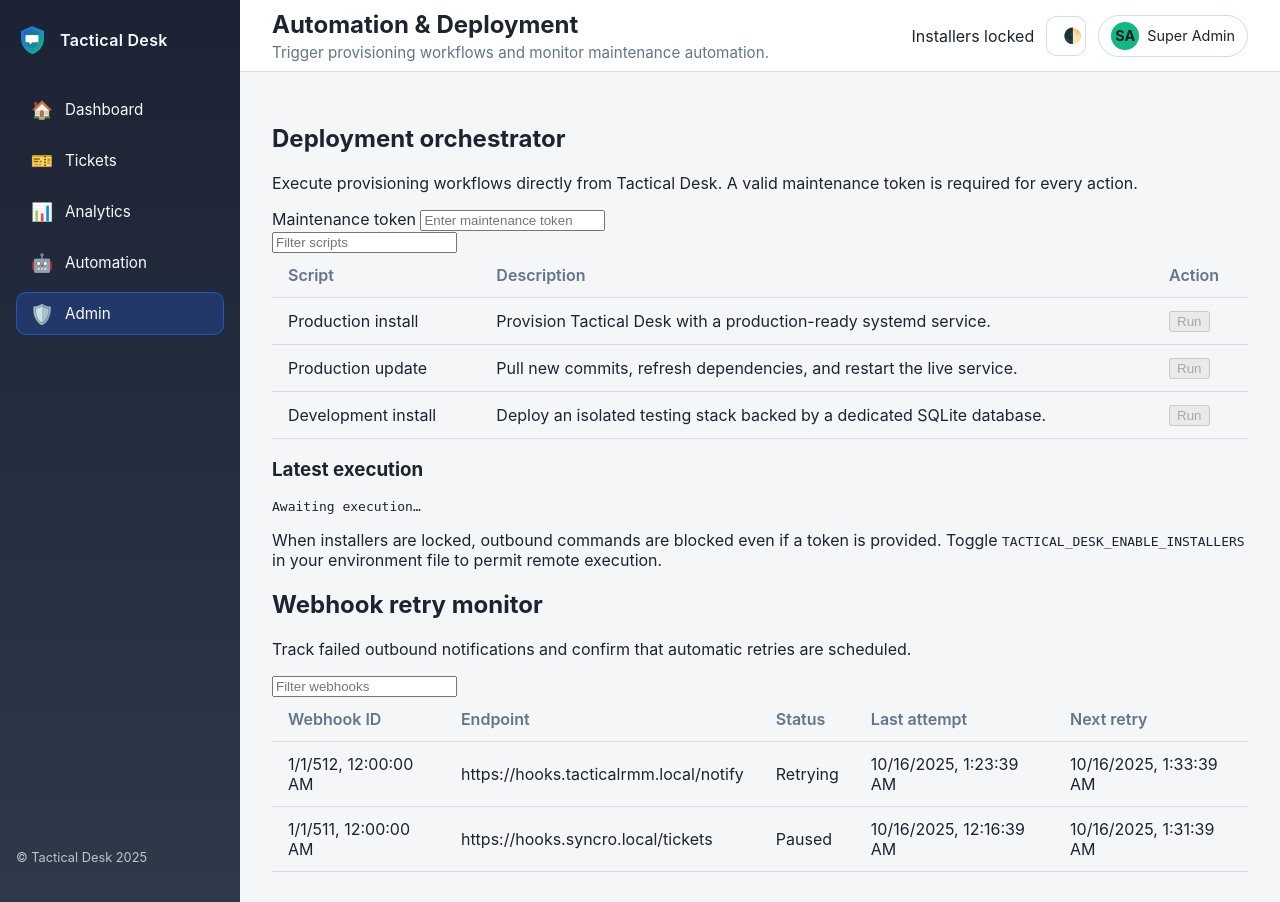
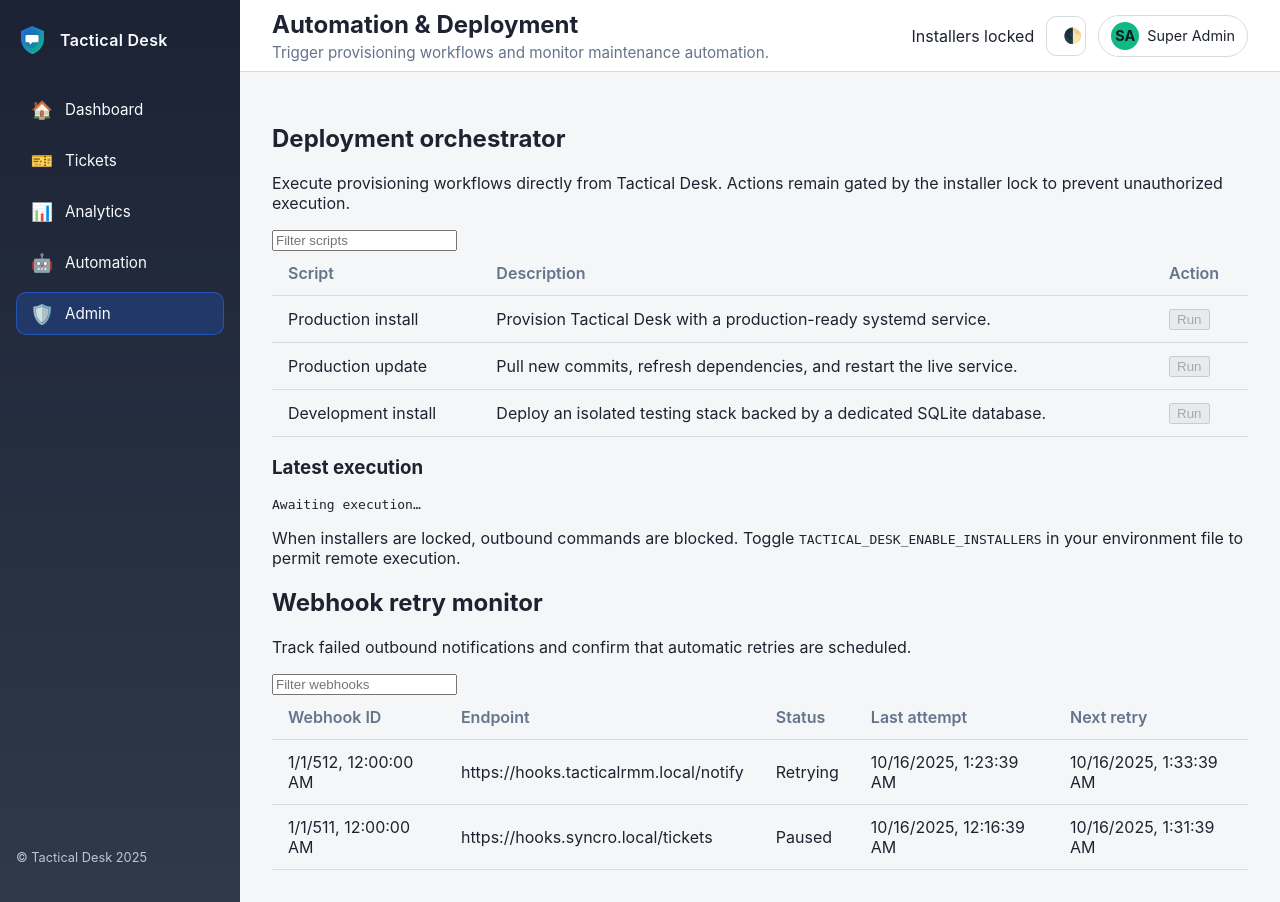
Before and after one commit to bradhawkins85/tacticaldesk, a FastAPI app: page /admin/maintenance in a window 1280 px wide. Run offline with FastAPI, Linux system fonts and the light colour scheme.

Commit message:
Remove maintenance token requirement

```diff
--- a/app/core/config.py
+++ b/app/core/config.py
@@ -36,11 +36,6 @@ class Settings(BaseSettings):
         env="TACTICAL_DESK_MYSQL_DATABASE",
     )
     secret_key: str = Field(default="change-me", description="Secret key for signing tokens")
-    maintenance_token: str = Field(
-        default="",
-        description="Token required to trigger maintenance operations",
-        env="TACTICAL_DESK_MAINTENANCE_TOKEN",
-    )
     enable_installers: bool = Field(
         default=False,
         description="Allow executing provisioning scripts from the API",
--- a/app/web/static/css/app.css
+++ b/app/web/static/css/app.css
@@ -1066,27 +1066,6 @@ body {
     gap: 1rem;
 }
 
-.token-field {
-    display: flex;
-    flex-direction: column;
-    gap: 0.35rem;
-    min-width: 220px;
-}
-
-.token-field input {
-    padding: 0.6rem 0.75rem;
-    border: 1px solid rgba(108, 117, 125, 0.35);
-    border-radius: 0.75rem;
-    background-color: rgba(255, 255, 255, 0.05);
-    color: inherit;
-}
-
-.token-field input:focus {
-    outline: none;
-    border-color: var(--color-primary, #4c6ef5);
-    box-shadow: 0 0 0 3px rgba(76, 110, 245, 0.2);
-}
-
 .log-console {
     margin-top: 1.5rem;
     background: rgba(108, 117, 125, 0.08);
--- a/app/web/static/js/app.js
+++ b/app/web/static/js/app.js
@@ -324,21 +324,13 @@
 
   maintenanceButtons.forEach((button) => {
     button.addEventListener("click", async () => {
-      const tokenFieldSelector = button.dataset.tokenField || "#maintenance-token";
       const outputSelector = button.dataset.output || "[data-role='maintenance-output']";
-      const maintenanceTokenField = document.querySelector(tokenFieldSelector);
       const maintenanceOutput = document.querySelector(outputSelector);
 
-      if (!maintenanceTokenField || !maintenanceOutput) {
-        console.warn("Maintenance action missing token field or output element", {
-          tokenFieldSelector,
+      if (!maintenanceOutput) {
+        console.warn("Maintenance action missing output element", {
           outputSelector,
         });
-        return;
-      }
-      const token = maintenanceTokenField.value.trim();
-      if (!token) {
-        maintenanceOutput.textContent = "Enter the maintenance token before running a script.";
         return;
       }
 
@@ -355,7 +347,6 @@
         const response = await fetch(endpoint, {
           method: "POST",
           headers: {
-            "X-Maintenance-Token": token,
             "Accept": "application/json",
           },
         });
--- a/app/web/templates/maintenance.html
+++ b/app/web/templates/maintenance.html
@@ -11,11 +11,8 @@
     <header class="panel__header">
       <div>
         <h2>Deployment orchestrator</h2>
-        <p>Execute provisioning workflows directly from Tactical Desk. A valid maintenance token is required for every action.</p>
-      </div>
-      <div class="token-field">
-        <label for="maintenance-token">Maintenance token</label>
-        <input id="maintenance-token" name="maintenance_token" type="password" placeholder="Enter maintenance token" autocomplete="off" />
+        <p>Execute provisioning workflows directly from Tactical Desk. Actions remain gated by the installer lock to prevent
+          unauthorized execution.</p>
       </div>
     </header>
     <div class="panel__body">
@@ -53,7 +50,8 @@
     </div>
     <footer class="panel__footer" id="deployment-help">
       <p>
-        When installers are locked, outbound commands are blocked even if a token is provided. Toggle <code>TACTICAL_DESK_ENABLE_INSTALLERS</code> in your environment file to permit remote execution.
+        When installers are locked, outbound commands are blocked. Toggle <code>TACTICAL_DESK_ENABLE_INSTALLERS</code> in your
+        environment file to permit remote execution.
       </p>
     </footer>
   </section>
```
Also changed, not shown: app/__init__.py (+23 -0 lines), app/api/routers/maintenance.py (+5 -6 lines), app/core/security.py (+0 -22 lines), app/web/templates/automation.html (+1 -12 lines), changes.md (+1 -0 lines), sitecustomize.py (added, +8 -0 lines), tests/__init__.py (+8 -0 lines), tests/test_auth.py (+0 -1 lines), tests/test_maintenance.py (+2 -15 lines).
